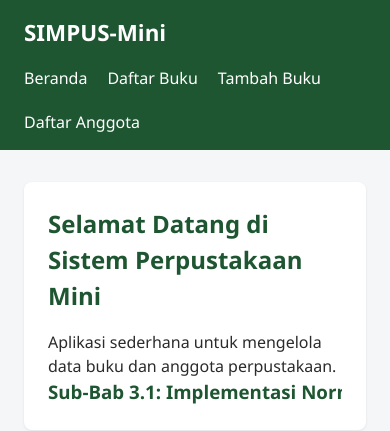
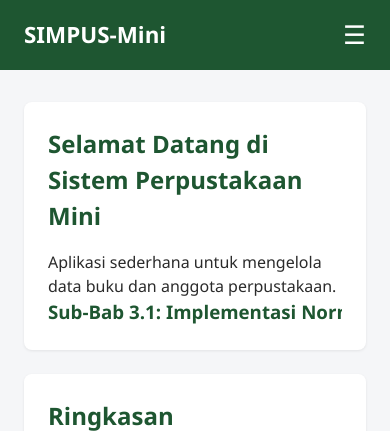
Before and after one commit to faridiqbalarzaki/Pemrograman-Website, a PHP site: page /index.html in a window 390 px wide. Shown: the top 431 px of the page. Run offline with PHP 8.4, Linux system fonts and the light colour scheme.

Commit message:
soal no 4

```diff
--- a/jobsheet-03/assets/css/style.css
+++ b/jobsheet-03/assets/css/style.css
@@ -208,8 +208,44 @@ form select {
   max-width: 100%;
 }
 
+.nav-toggle {
+  display: none;
+}
+
+.nav-toggle-label {
+  display: none;
+  font-size: 1.6rem;
+  color: #fff;
+  cursor: pointer;
+}
+
 @media (max-width: 900px) {
   .grid-ringkasan {
     grid-template-columns: repeat(2, 1fr);
   }
+
+  /* --- Tambahan untuk Hamburger Menu --- */
+  header {
+    position: relative;
+  }
+
+  .nav-toggle-label {
+    display: block;
+  }
+
+  header nav {
+    display: none;
+    width: 100%;
+    order: 3;
+    margin-top: 1rem;
+  }
+
+  .nav-toggle:checked ~ nav {
+    display: block;
+  }
+
+  header nav ul {
+    flex-direction: column;
+    gap: 0.75rem;
+  }
 }
--- a/jobsheet-03/index.html
+++ b/jobsheet-03/index.html
@@ -9,6 +9,7 @@
   <body>
     <header>
       <h1>SIMPUS-Mini</h1>
+      <input type="checkbox" id="nav-toggle" class="nav-toggle">
       <nav>
         <ul>
           <li><a href="index.html">Beranda</a></li>
@@ -17,6 +18,7 @@
           <li><a href="anggota/list.html">Daftar Anggota</a></li>
         </ul>
       </nav>
+      <label for="nav-toggle" class="nav-toggle-label">&#9776;</label>
     </header>
 
     <main>
```
